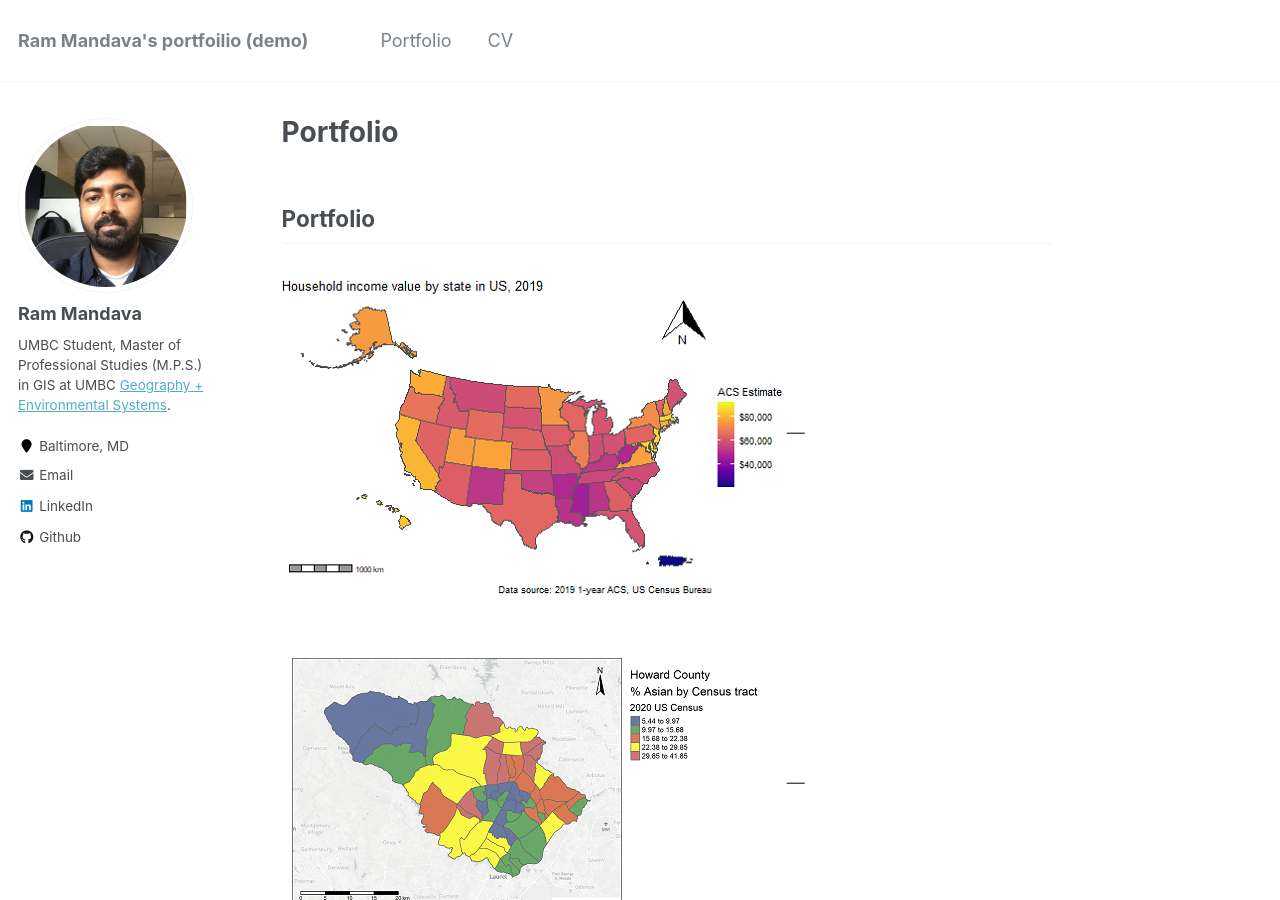
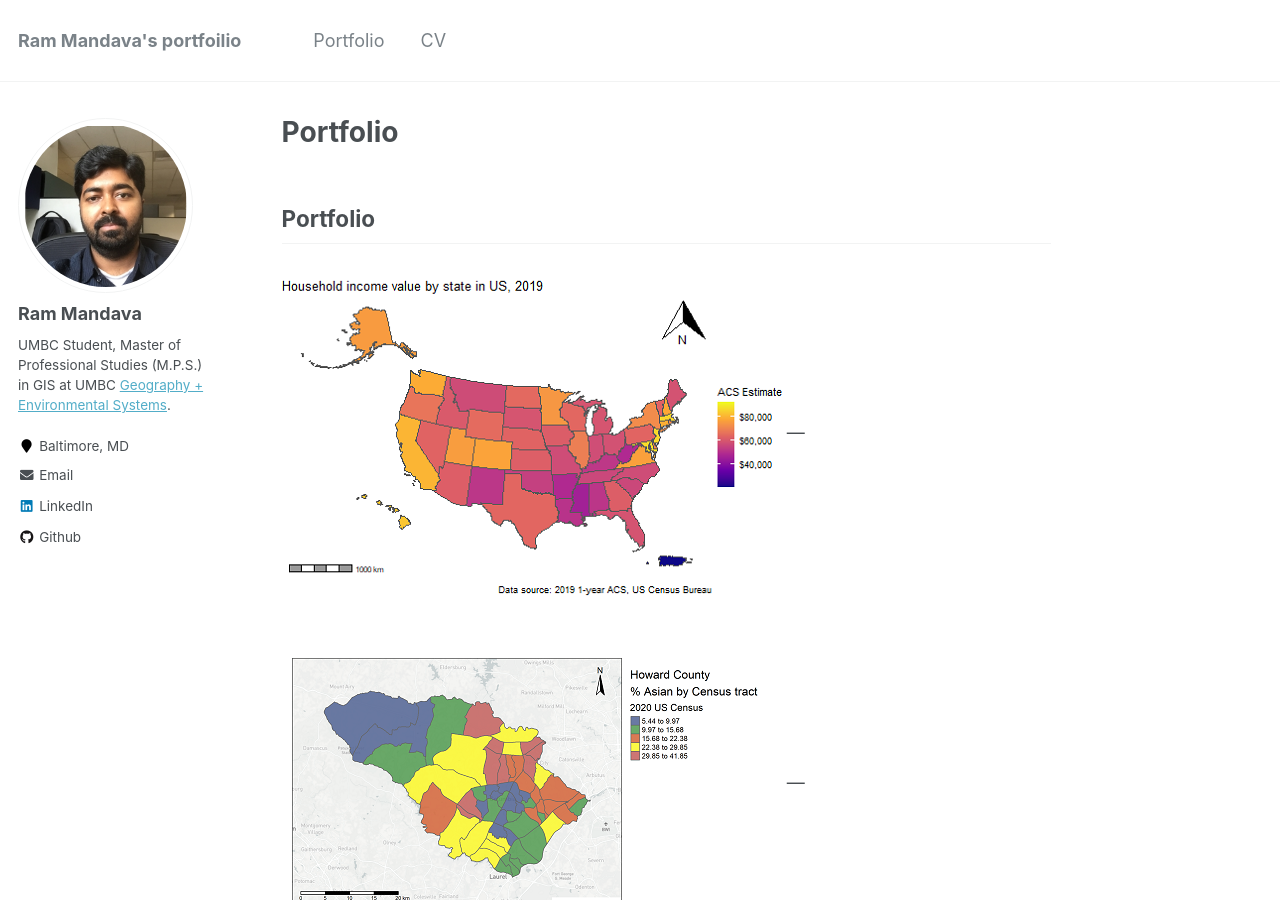
Before and after one commit to mandavaram/mandavaram.github.io, a Jekyll site: the page built from index.md, in a window 1280 px wide and 900 px high. Built offline with Jekyll 4.4.1, drawn with Linux system fonts in a browser that asks for light colours; our own code applies the rules of GitHub Pages for plain Markdown files.

Commit message:
Update _config.yml

```diff
--- a/_config.yml
+++ b/_config.yml
@@ -7,7 +7,7 @@
 
 # Site Settings
 locale                   : "en-US"
-title                    : "Ram Mandava's portfoilio (demo)"
+title                    : "Ram Mandava's portfoilio"
 title_separator          : "-"
 name                     : &name "Ram Mandava"
 description              : &description "personal description"
```
